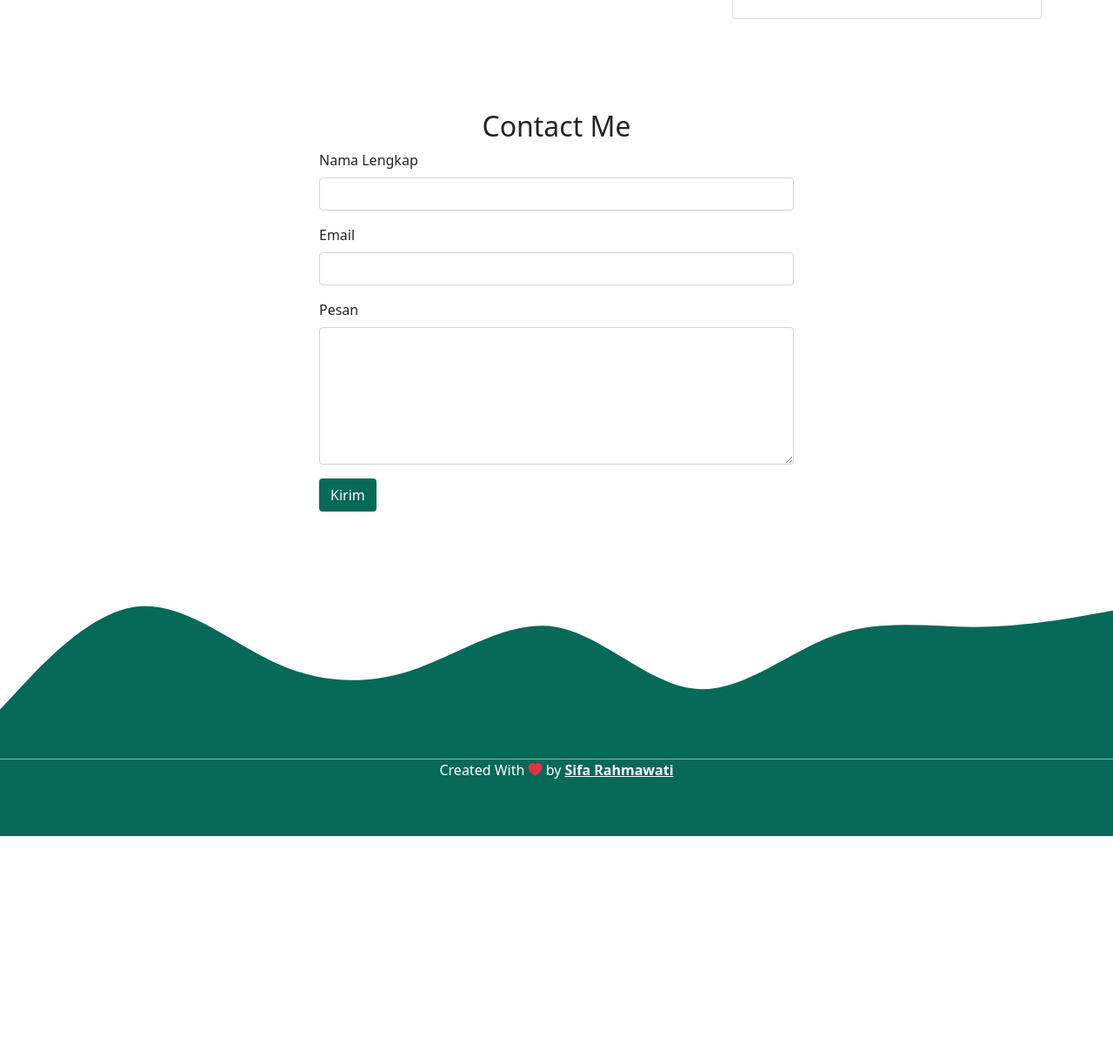
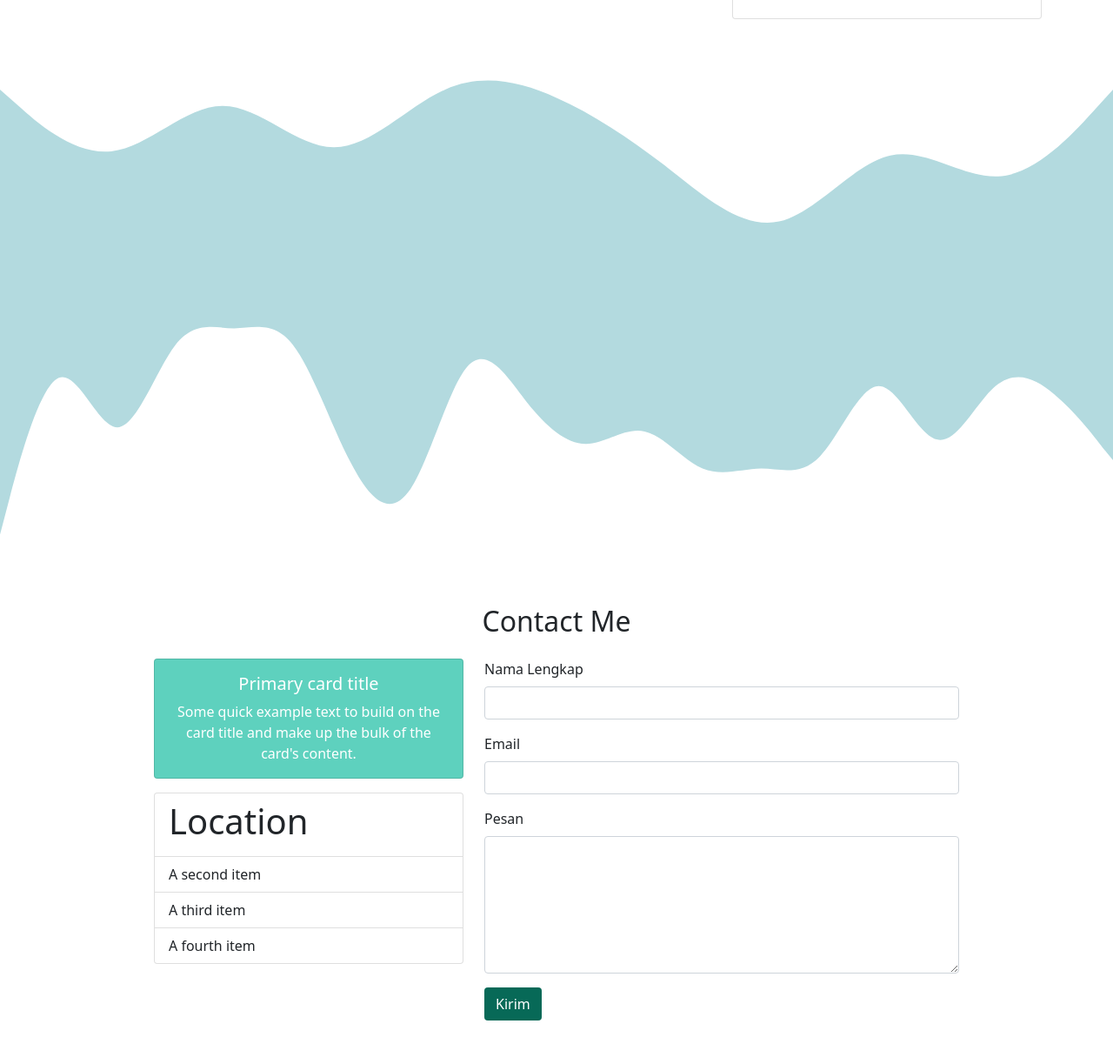
Before and after one commit to SifaRahmawati/sifarahmawati.github.io, a plain HTML site: page index.html in a window 1280 px wide. Shown: the part 3357-4580 px from the top of the page at 87% size. Before the commit the page ends 4318 px from the top, so only its background shows below. Drawn offline with nearby package versions, Linux system fonts and the light colour scheme.

Commit message:
mengubah Certificate dan contact menjadi ada gelombang dan terdapat card dan list group

```diff
--- a/index.html
+++ b/index.html
@@ -208,21 +208,50 @@
           </div>
         </div>
       </div>
+      <svg xmlns="http://www.w3.org/2000/svg" viewBox="0 0 1440 320">
+        <path
+          fill="#b3dadf"
+          fill-opacity="1"
+          d="M0,64L24,85.3C48,107,96,149,144,144C192,139,240,85,288,85.3C336,85,384,139,432,138.7C480,139,528,85,576,64C624,43,672,53,720,74.7C768,96,816,128,864,165.3C912,203,960,245,1008,234.7C1056,224,1104,160,1152,149.3C1200,139,1248,181,1296,176C1344,171,1392,117,1416,90.7L1440,64L1440,320L1416,320C1392,320,1344,320,1296,320C1248,320,1200,320,1152,320C1104,320,1056,320,1008,320C960,320,912,320,864,320C816,320,768,320,720,320C672,320,624,320,576,320C528,320,480,320,432,320C384,320,336,320,288,320C240,320,192,320,144,320C96,320,48,320,24,320L0,320Z"
+        ></path>
+      </svg>
+      <svg xmlns="http://www.w3.org/2000/svg" viewBox="0 0 1440 320">
+        <path
+          fill="#b3dadf"
+          fill-opacity="1"
+          d="M0,320L12.6,272C25.3,224,51,128,76,117.3C101.1,107,126,181,152,181.3C176.8,181,202,107,227,74.7C252.6,43,278,53,303,53.3C328.4,53,354,43,379,74.7C404.2,107,429,181,455,229.3C480,277,505,299,531,261.3C555.8,224,581,128,606,101.3C631.6,75,657,117,682,149.3C707.4,181,733,203,758,202.7C783.2,203,808,181,834,186.7C858.9,192,884,224,909,234.7C934.7,245,960,235,985,234.7C1010.5,235,1036,245,1061,218.7C1086.3,192,1112,128,1137,128C1162.1,128,1187,192,1213,197.3C1237.9,203,1263,149,1288,128C1313.7,107,1339,117,1364,138.7C1389.5,160,1415,192,1427,208L1440,224L1440,0L1427.4,0C1414.7,0,1389,0,1364,0C1338.9,0,1314,0,1288,0C1263.2,0,1238,0,1213,0C1187.4,0,1162,0,1137,0C1111.6,0,1086,0,1061,0C1035.8,0,1011,0,985,0C960,0,935,0,909,0C884.2,0,859,0,834,0C808.4,0,783,0,758,0C732.6,0,707,0,682,0C656.8,0,632,0,606,0C581.1,0,556,0,531,0C505.3,0,480,0,455,0C429.5,0,404,0,379,0C353.7,0,328,0,303,0C277.9,0,253,0,227,0C202.1,0,177,0,152,0C126.3,0,101,0,76,0C50.5,0,25,0,13,0L0,0Z"
+        ></path>
+      </svg>
     </section>
     <!-- Akhir Certificate -->
 
     <!-- Contact -->
     <section id="Contact">
       <div class="container">
-        <div class="row text-center">
+        <div class="row text-center mb-3">
           <div class="col">
             <h2>Contact Me</h2>
           </div>
         </div>
         <div class="row justify-content-center">
-          <div class="col-md-6">
+        <div class="col-lg-4">
+          <div class="card text-white  mb-3 text-center" style="background-color: #5ed1be" >
+            <div class="card-body">
+              <h5 class="card-title">Primary card title</h5>
+              <p class="card-text">Some quick example text to build on the card title and make up the bulk of the card's content.</p>
+            </div>
+        </div>
+        <ul class="list-group">
+          <li class="list-group-item"><h1>Location</h1></li>
+          <li class="list-group-item">A second item</li>
+          <li class="list-group-item">A third item</li>
+          <li class="list-group-item">A fourth item</li>
+        </ul>
+        </div>
 
-            <form">
+
+          <div class="col-lg-6">
+            <form>
               <div class="mb-3">
                 <label for="Name1" class="form-label">Nama Lengkap</label>
                 <input type="text" class="form-control" id="name" aria-describedby="name" />
@@ -233,14 +262,15 @@
               </div>
               <div class="mb-3">
                 <label for="Pesan" class="form-label">Pesan</label>
-                <textarea class="form-control" id="Pesan" rows="6" ></textarea>
-              </div>
+              <textarea class="form-control" id="Pesan" rows="6"></textarea>
+            </div>
+            <button type="submit" class="btn text-white" style="background-color: #076957">Kirim</button>
+          </form>
+        </div>
+      </div>
+      </div>
 
-              <button type="submit" class="btn text-white" style="background-color: #076957">Kirim</button>
 
-            </form>
-          </div>
-        </div>
       </div>
       <svg xmlns="http://www.w3.org/2000/svg" viewBox="0 0 1440 320">
         <path
@@ -260,6 +290,5 @@
     <!-- Akhir Footer -->
 
     <script src="https://cdn.jsdelivr.net/npm/bootstrap@5.1.3/dist/js/bootstrap.bundle.min.js" integrity="sha384-ka7Sk0Gln4gmtz2MlQnikT1wXgYsOg+OMhuP+IlRH9sENBO0LRn5q+8nbTov4+1p" crossorigin="anonymous"></script>
-
   </body>
 </html>
```
